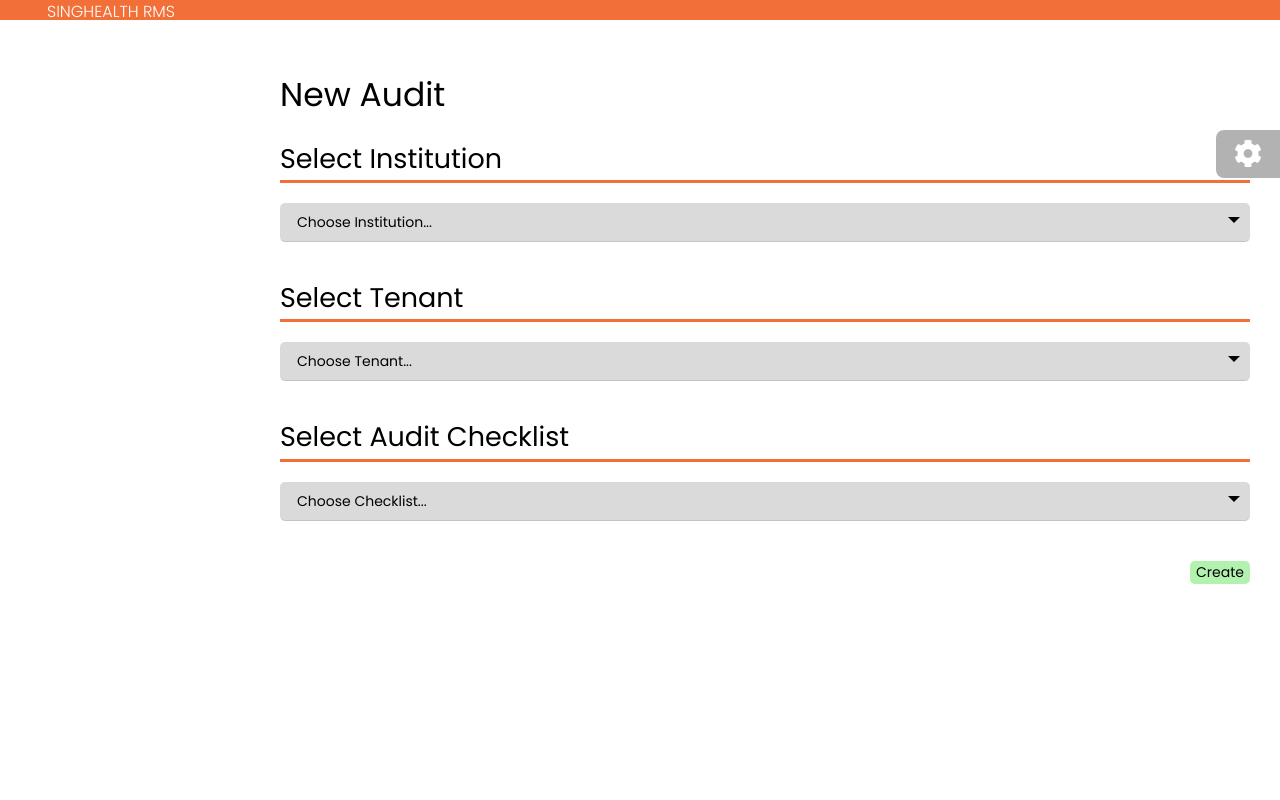
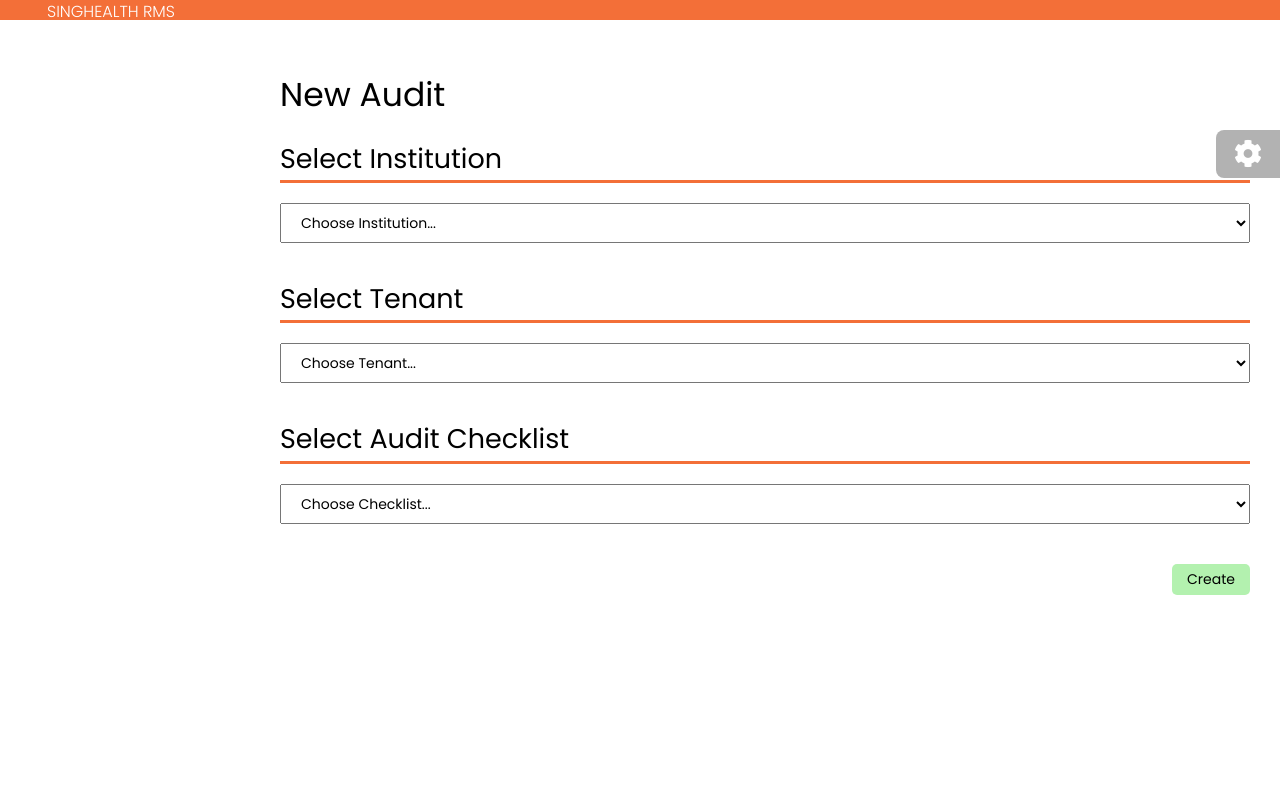
Before and after one commit to mightnent/Singheath_RMS, a Django app: page /newAudit in a window 1280 px wide. Run offline with Django 3.2, Linux system fonts and the light colour scheme; parts of the project's set-up code (start-up, migrations or seed data) failed here and were passed over; some libraries are stand-ins or nearby versions.

Commit message:
fixed select box bug

```diff
--- a/core/static/assets/css/newAudit.css
+++ b/core/static/assets/css/newAudit.css
@@ -8,22 +8,43 @@ h1, h2{
     margin-bottom: 20px;
 }
 
-.custom-sel {
+.createBtn{
+    background-color:#b3f1af;
+    border: none;
+    border-radius: 5px;
+    float: right;
+    padding: 5px 15px;
+}
+.createBtn:hover{
+    background-color: #26E317;
+}
+
+
+select{
+    width: 100%;
+    position: relative;
+    margin-bottom: 40px;
+    padding: 8px 16px;
+}
+
+/* .custom-sel {
     position: relative;
     margin-bottom: 40px;
   }
+   */
 
-.custom-sel select {
-  display: none; /*hide original SELECT element: */
-}
+  /*hide original SELECT element: */
+  /* .custom-sel select {
+    display: none;
+  } */
 
-.select-selected {
+  /* .select-selected {
     background-color: #dadada;
-}
+  } */
 
 
   /* Style the arrow inside the select element: */
-.select-selected:after {
+  /* .select-selected:after {
     position: absolute;
     content: "";
     top: 14px;
@@ -32,49 +53,39 @@ h1, h2{
     height: 0;
     border: 6px solid transparent;
     border-color: #000 transparent transparent transparent;
-}
+  } */
 
   /* Point the arrow upwards when the select box is open (active): */
-.select-selected.select-arrow-active:after {
+  /* .select-selected.select-arrow-active:after {
     border-color: transparent transparent #000 transparent;
     top: 7px;
-}
+  } */
 
   /* style the items (options), including the selected item: */
-.select-items div,.select-selected {
+  /* .select-items div,.select-selected {
     color:#000;
     padding: 8px 16px;
     border: 1px solid transparent;
     border-radius: 5px;
     border-color: transparent transparent rgba(0, 0, 0, 0.1) transparent;
     cursor: pointer;
-}
+  } */
 
   /* Style items (options): */
-.select-items {
+  /* .select-items {
     position: absolute;
-  background-color: #cccccc;
+    background-color: #c4c2c2;
     top: 100%;
     left: 0;
     right: 0;
     z-index: 99;
-}
+  } */
 
   /* Hide the items when the select box is closed: */
-.select-hide {
+  /* .select-hide {
     display: none;
   }
 
   .select-items div:hover, .same-as-selected {
     background-color: #F36F38;
-}
-
-.createBtn{
-    background-color:#b3f1af;
-    border: none;
-    border-radius: 5px;
-    float: right;
-}
-.createBtn:hover{
-    background-color: #26E317;
-}
+  } */
--- a/templates/newAudit.html
+++ b/templates/newAudit.html
@@ -9,6 +9,8 @@
 <!-- <link href="{% static 'assets/css/black-dashboard.css' %}" rel="stylesheet" /> -->
 <link href="{% static 'assets/css/newAudit.css' %}" rel="stylesheet" />
 {% endblock stylesheets %}
+
+
 
 {% block content %}
 
@@ -33,21 +35,13 @@
     </div>
 </div>
 
+
 <div class="SelectTenant">
     <h2>Select Tenant</h2>
     <hr class= "solidDivider">
     <div class="custom-sel" style="width:100%;">
         <select id="tenants">
             <option selected disabled>Choose Tenant...</option>
-            <!-- <option value="1">SGH</option>
-            <option value="2">CGH</option>
-            <option value="3">KKH</option>
-            <option value="4">SKH</option>
-            <option value="5">NCCS</option>
-            <option value="6">NHCS</option>
-            <option value="7">BVH</option>
-            <option value="8">OCH</option>
-            <option value="9">Academia</option> -->
         </select>
     </div>
 </div>
@@ -73,7 +67,7 @@
 
 
 {% block javascripts %}
-<script src={% static "assets/js/custom-sel.js" %}></script>
+<!-- <script src={% static "assets/js/custom-sel.js" %}></script> -->
 
 <script>
 $(document).ready(function() {
@@ -99,12 +93,4 @@ $(document).ready(function() {
 });
 </script>
 
-<script>
-    $(document).ready(function(){
-  $(".select-selected").change(function(){
-    alert("The text has been changed.");
-  });
-});
-</script>
-
 {% endblock javascripts %}
--- a/templates/testSel.html
+++ b/templates/testSel.html
@@ -12,7 +12,7 @@
 {% block content %}
 
 <div class="select" id="example">
-    input type="hidden" name="" value="">
+    <input type="hidden" name="" value="">
     <div class="select-inner"></div>
 </div>
 
```
Lines whose indentation alone changed are shown as unchanged.
